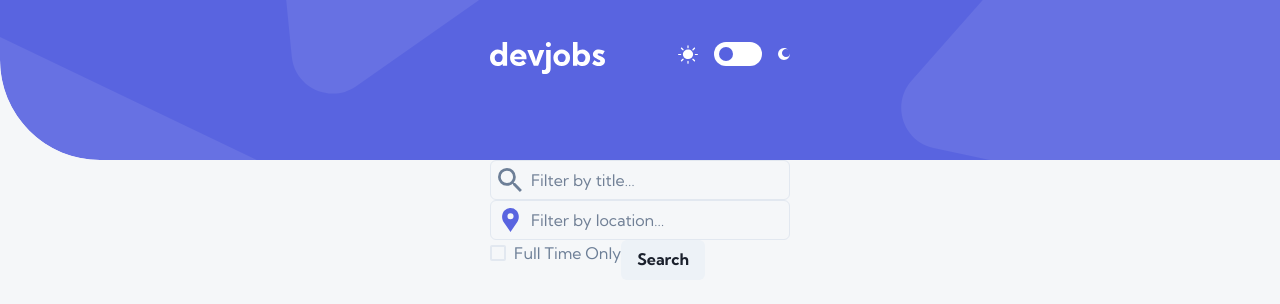
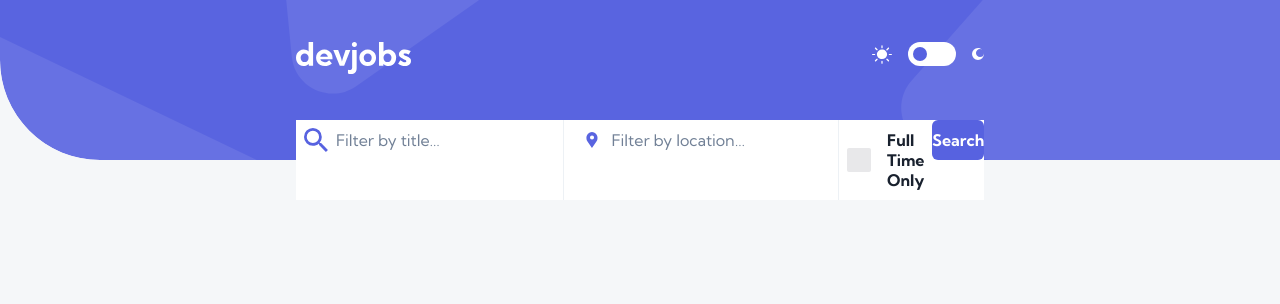
Before and after one commit to nadlgit/fmchallenge-devjobs, a React (Vite) app: page /#/ in a window 1280 px wide. Shown: the top 304 px of the page. Built offline with nearby package versions, Linux system fonts and the light colour scheme.

Commit message:
feat: filter components style

```diff
--- a/src/ui/app/theme.ts
+++ b/src/ui/app/theme.ts
@@ -9,11 +9,17 @@ export const theme = extendTheme({
   colors: {
     violet: 'hsla(235, 69%, 61%, 1)',
     lightviolet: 'hsla(235, 82%, 77%, 1)',
+    violetalpha1: 'hsla(235, 69%, 61%, 0.1)',
+    violetalpha2: 'hsla(235, 69%, 61%, 0.35)',
+    whitealpha1: 'hsla(0, 0%, 100%, 0.1)',
+    whitealpha2: 'hsla(0, 0%, 100%, 0.35)',
     verydarkblue: 'hsla(219, 29%, 14%, 1)',
+    verydarkbluealpha: 'hsla(219, 29%, 14%, 0.1)',
     midnight: 'hsla(219, 29%, 10%, 1)',
     lightgrey: 'hsla(217, 26%, 97%, 1)',
     grey: 'hsla(212, 23%, 69%, 1)',
     darkgrey: 'hsla(214, 17%, 51%, 1)',
+    darkgreyalpha: 'hsla(214, 17%, 51%, 0.2)',
   },
   semanticTokens: {
     colors: {
@@ -24,6 +30,7 @@ export const theme = extendTheme({
       bg: {
         base: { default: 'white', _dark: 'verydarkblue' },
         app: { default: 'lightgrey', _dark: 'midnight' },
+        checkbox: { default: 'verydarkbluealpha', _dark: 'whitealpha1' },
       },
     },
   },
@@ -42,12 +49,73 @@ export const theme = extendTheme({
   },
   components: {
     Heading: {
-      variants: {
+      sizes: {
         h1: { fontSize: '1.75rem', lineHeight: '2.125rem' },
         h2: { fontSize: '1.5rem', lineHeight: '1.875rem' },
         h3: { fontSize: '1.25rem', lineHeight: '1.5rem' },
         h4: { fontSize: '0.875rem', lineHeight: '1.125rem' },
       },
     },
+    Button: {
+      baseStyle: { fontSize: '1rem', lineHeight: '1.25rem' },
+      variants: {
+        button1: {
+          color: 'white',
+          backgroundColor: 'violet',
+          _hover: { backgroundColor: 'lightviolet' },
+        },
+        button2: {
+          color: 'violet',
+          backgroundColor: 'violetalpha1',
+          _hover: { backgroundColor: 'violetalpha2' },
+          _dark: {
+            color: 'white',
+            backgroundColor: 'whitealpha1',
+            _hover: { backgroundColor: 'whitealpha2' },
+          },
+        },
+      },
+    },
+    Input: {
+      variants: {
+        app: {
+          field: {
+            backgroundColor: 'bg.base',
+            color: 'text.contrast',
+            fontSize: '1rem',
+            lineHeight: '1.25rem',
+          },
+        },
+      },
+      defaultProps: {
+        variant: 'app',
+      },
+    },
+    Checkbox: {
+      variants: {
+        app: {
+          control: {
+            height: '1.5rem',
+            width: '1.5rem',
+            border: 'none',
+            backgroundColor: 'bg.checkbox',
+            _checked: {
+              color: 'white',
+              backgroundColor: 'violet',
+              _hover: { backgroundColor: 'violet' },
+            },
+          },
+          label: {
+            color: 'text.contrast',
+            fontSize: '1rem',
+            lineHeight: '1.25rem',
+            fontWeight: 'bold',
+          },
+        },
+      },
+      defaultProps: {
+        variant: 'app',
+      },
+    },
   },
 });
--- a/src/ui/components/filter/filter-mobile.tsx
+++ b/src/ui/components/filter/filter-mobile.tsx
@@ -2,6 +2,7 @@ import { useState, useRef } from 'react';
 import {
   Button,
   Checkbox,
+  Divider,
   IconButton,
   Input,
   InputGroup,
@@ -11,7 +12,7 @@ import {
   ModalContent,
   ModalOverlay,
 } from '@chakra-ui/react';
-import { IconCheck } from './icon-check';
+import { IconCheckbox } from './icon-checkbox';
 import { IconFilter } from './icon-filter';
 import { IconLocation } from './icon-location';
 import { IconSearch } from './icon-search';
@@ -40,39 +41,67 @@ export const FilterMobile = ({ onFilter }: FilterMobileProps) => {
     }
     onFilter({ title, location, fullTime });
   };
+
+  const titleInputHeight = '5rem';
+  const locationInputHeight = '4.5rem';
+  const modalPadding = '1.5rem';
   return (
     <>
-      <InputGroup>
-        <Input ref={titleRef} placeholder="Filter by title…" />
-        <InputRightElement w="fit-content">
+      <InputGroup position="absolute" top={0} transform="translateY(-50%)">
+        <Input ref={titleRef} placeholder="Filter by title…" h={titleInputHeight} pr="8.25rem" />
+        <InputRightElement h={titleInputHeight} w="max" gap="0.875rem" mr="1rem" ml="0.875rem">
           <IconButton
             aria-label="Other filters"
             icon={<IconFilter />}
             onClick={() => setIsModalOpen(true)}
+            variant="ghost"
+            color="darkgrey"
+            _dark={{ color: 'white' }}
           />
-          <IconButton aria-label="Search" icon={<IconSearch />} onClick={handleSubmit} />
+          <IconButton
+            aria-label="Search"
+            icon={<IconSearch h="1.25rem" w="1.25rem" />}
+            onClick={handleSubmit}
+            variant="button1"
+            h="3rem"
+            w="3rem"
+          />
         </InputRightElement>
       </InputGroup>
 
-      <Modal isOpen={isModalOpen} onClose={() => setIsModalOpen(false)}>
+      <Modal isOpen={isModalOpen} onClose={() => setIsModalOpen(false)} isCentered>
         <ModalOverlay />
-        <ModalContent>
+        <ModalContent mx="1.5rem" bgColor="bg.base">
           <InputGroup>
             <Input
               ref={locationRef}
               defaultValue={locationFilter}
               placeholder="Filter by location…"
+              h={locationInputHeight}
+              pl="3.5625rem"
+              pr={modalPadding}
             />
-            <InputLeftElement>
+            <InputLeftElement h={locationInputHeight} w="max" ml={modalPadding}>
               <IconLocation />
             </InputLeftElement>
           </InputGroup>
 
-          <Checkbox ref={fullTimeRef} defaultChecked={fullTimeFilter}>
+          <Divider bgColor="darkgreyalpha" />
+
+          <Checkbox
+            ref={fullTimeRef}
+            defaultChecked={fullTimeFilter}
+            icon={<IconCheckbox />}
+            spacing="1rem"
+            mx={modalPadding}
+            mt={modalPadding}
+          >
             Full Time Only
           </Checkbox>
 
-          <Button onClick={handleSubmit}>Search</Button>
+          <Button onClick={handleSubmit} variant="button1" h="3rem" m={modalPadding}>
+            Search
+          </Button>
         </ModalContent>
       </Modal>
     </>
--- a/src/ui/components/filter/filter.tsx
+++ b/src/ui/components/filter/filter.tsx
@@ -1,6 +1,14 @@
 import { useRef } from 'react';
-import { Box, Button, Checkbox, Input, InputGroup, InputLeftElement } from '@chakra-ui/react';
-import { IconCheck } from './icon-check';
+import {
+  Button,
+  Checkbox,
+  Divider,
+  Input,
+  InputGroup,
+  InputLeftElement,
+  Stack,
+} from '@chakra-ui/react';
+import { IconCheckbox } from './icon-checkbox';
 import { IconLocation } from './icon-location';
 import { IconSearch } from './icon-search';
 
@@ -19,13 +27,22 @@ export const Filter = ({ onFilter }: FilterProps) => {
     onFilter({ title, location, fullTime });
   };
   return (
-    <Box>
+    <Stack
+      direction="row"
+      position="absolute"
+      top={0}
+      transform="translateY(-50%)"
+      h="5rem"
+      bgColor="bg.base"
+    >
       <InputGroup>
         <Input ref={titleRef} placeholder="Filter by title…" />
         <InputLeftElement>
-          <IconSearch />
+          <IconSearch color="violet" h="1.5rem" w="1.5rem" />
         </InputLeftElement>
       </InputGroup>
+
+      <Divider orientation="vertical" bgColor="darkgreyalpha" />
 
       <InputGroup>
         <Input ref={locationRef} placeholder="Filter by location…" />
@@ -34,9 +51,15 @@ export const Filter = ({ onFilter }: FilterProps) => {
         </InputLeftElement>
       </InputGroup>
 
-      <Checkbox ref={fullTimeRef}>Full Time Only</Checkbox>
+      <Divider orientation="vertical" bgColor="darkgreyalpha" />
 
-      <Button onClick={handleSubmit}>Search</Button>
-    </Box>
+      <Checkbox ref={fullTimeRef} icon={<IconCheckbox />} spacing="1rem">
+        Full Time Only
+      </Checkbox>
+
+      <Button onClick={handleSubmit} variant="button1">
+        Search
+      </Button>
+    </Stack>
   );
 };
--- /dev/null
+++ b/src/ui/components/filter/icon-checkbox.tsx
@@ -0,0 +1,20 @@
+import { createIcon } from '@chakra-ui/react';
+
+type IconCheckboxProps = { isIndeterminate?: boolean; isChecked?: boolean };
+
+export const IconCheckbox = ({ isChecked }: IconCheckboxProps) =>
+  isChecked ? <IconCheck /> : null;
+
+const IconCheck = createIcon({
+  displayName: 'IconCheck',
+  viewBox: '0 0 15 12',
+  path: (
+    <path
+      d="M1 6.57l3.572 3.572L13.714 1"
+      stroke="#FFF"
+      strokeWidth="2"
+      fill="none"
+      fillRule="evenodd"
+    />
+  ),
+});
--- a/src/ui/components/filter/icon-filter.tsx
+++ b/src/ui/components/filter/icon-filter.tsx
@@ -1,9 +1,13 @@
-export const IconFilter = () => (
-  <svg width="20" height="20" xmlns="http://www.w3.org/2000/svg">
+import { createIcon } from '@chakra-ui/react';
+
+export const IconFilter = createIcon({
+  displayName: 'IconFilter',
+  viewBox: '0 0 20 20',
+  path: (
     <path
       d="M19.108 0H.86a.86.86 0 00-.764.455.833.833 0 00.068.884l6.685 9.202.007.01c.242.32.374.708.375 1.107v7.502a.825.825 0 00.248.594.865.865 0 00.942.18l3.756-1.4c.337-.1.56-.41.56-.784v-6.092c0-.399.132-.787.375-1.108l.007-.009 6.685-9.202c.19-.26.217-.6.068-.884A.86.86 0 0019.108 0z"
       fill="currentColor"
       fillRule="nonzero"
     />
-  </svg>
-);
+  ),
+});
--- a/src/ui/components/filter/icon-location.tsx
+++ b/src/ui/components/filter/icon-location.tsx
@@ -1,9 +1,13 @@
-export const IconLocation = () => (
-  <svg width="17" height="24" xmlns="http://www.w3.org/2000/svg">
+import { createIcon } from '@chakra-ui/react';
+
+export const IconLocation = createIcon({
+  displayName: 'IconLocation',
+  viewBox: '0 0 17 24',
+  path: (
     <path
       d="M14.358 2.451A8.3 8.3 0 008.448 0a8.3 8.3 0 00-5.911 2.451c-2.922 2.925-3.285 8.427-.786 11.76l6.697 9.683 6.687-9.669c2.508-3.347 2.145-8.85-.777-11.774zm-5.833 8.894a3.057 3.057 0 01-3.051-3.054 3.057 3.057 0 013.05-3.055 3.057 3.057 0 013.052 3.055 3.057 3.057 0 01-3.051 3.054z"
       fill="#5964E0"
       fillRule="nonzero"
     />
-  </svg>
-);
+  ),
+});
--- a/src/ui/components/filter/icon-search.tsx
+++ b/src/ui/components/filter/icon-search.tsx
@@ -1,9 +1,13 @@
-export const IconSearch = () => (
-  <svg width="24" height="24" xmlns="http://www.w3.org/2000/svg">
+import { createIcon } from '@chakra-ui/react';
+
+export const IconSearch = createIcon({
+  displayName: 'IconSearch',
+  viewBox: '0 0 24 24',
+  path: (
     <path
       d="M17.112 15.059h-1.088l-.377-.377a8.814 8.814 0 002.15-5.784A8.898 8.898 0 008.898 0 8.898 8.898 0 000 8.898a8.898 8.898 0 008.898 8.899c2.211 0 4.23-.808 5.784-2.143l.377.377v1.081l6.845 6.832 2.04-2.04-6.832-6.845zm-8.214 0A6.16 6.16 0 118.9 2.737a6.16 6.16 0 010 12.322z"
       fill="currentColor"
       fillRule="nonzero"
     />
-  </svg>
-);
+  ),
+});
--- a/src/ui/components/layout/layout.tsx
+++ b/src/ui/components/layout/layout.tsx
@@ -8,38 +8,38 @@ import bgPatternDesktop from './bg-pattern-header-desktop.svg';
 
 export const Layout = () => {
   const headerHeightBase = '8.4375rem';
-  const headerHeightSm = '10rem';
+  const headerHeightLarger = '10rem';
   return (
     <Box h="full" pos="relative">
       <Box
         pos="absolute"
         w="full"
-        h={{ base: headerHeightBase, sm: headerHeightSm }}
-        backgroundImage={{ base: bgPatternMobile, sm: bgPatternTablet, lg: bgPatternDesktop }}
+        h={{ base: headerHeightBase, md: headerHeightLarger }}
+        backgroundImage={{ base: bgPatternMobile, md: bgPatternTablet, lg: bgPatternDesktop }}
         backgroundRepeat="no-repeat"
         backgroundSize="cover"
-        borderRadius={{ sm: '0 0 0 100px' }}
+        borderBottomLeftRadius={{ md: '100px' }}
         zIndex={-1}
       />
       <Grid
-        templateRows={{ base: `${headerHeightBase} 1fr`, sm: `${headerHeightSm} 1fr` }}
+        templateRows={{ base: `${headerHeightBase} 1fr`, md: `${headerHeightLarger} 1fr` }}
         h="full"
-        minW="18.75rem"
-        w="fit-content"
+        minW={{ base: '18.75rem', md: '43rem' }}
+        w="max"
         mx="auto"
       >
         <Flex
           as="header"
           justify="space-between"
           align="start"
-          pt={{ base: '2rem', sm: '2.625rem' }}
+          pt={{ base: '2rem', md: '2.625rem' }}
         >
           <ChakraLink as={RouterLink} href="/" title="Home page">
             <Logo />
           </ChakraLink>
           <ThemeSwitch />
         </Flex>
-        <Box as="main">
+        <Box as="main" pos="relative">
           <Outlet />
         </Box>
       </Grid>
```
Also changed, not shown: src/ui/components/filter/icon-check.tsx (deleted, +0 -11 lines).
